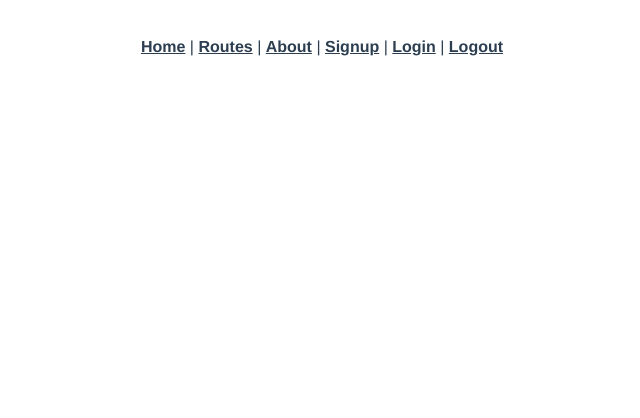
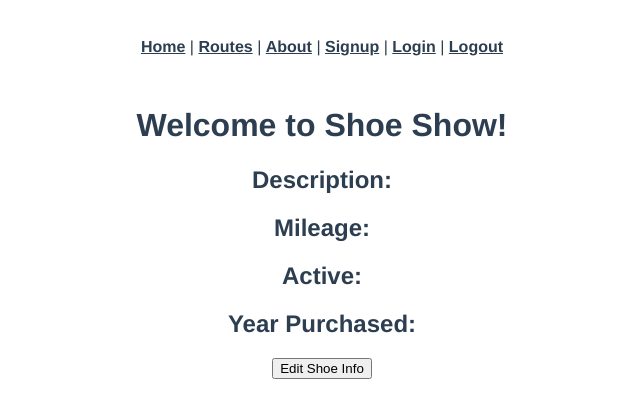
Before and after one commit to laurynpearson/running_vue_app, a Vue app: page /shoes/1 in a window 1280 px wide. Shown: the top 418 px of the page, without its empty margins (318-958 px from the left). Built offline with nearby package versions, Linux system fonts and the light colour scheme; no server answers.

Commit message:
make shoe show page and add show and edit buttons to shoe index

```diff
--- a/src/router.js
+++ b/src/router.js
@@ -9,6 +9,7 @@ import Logout from './views/Logout.vue';
 import shoeIndex from './views/shoeIndex.vue';
 import shoeCreate from './views/shoeCreate.vue';
 import routeShow from './views/routeShow.vue';
+import shoeShow from './views/shoeShow.vue';
 
 
 Vue.use(Router);
@@ -43,6 +44,11 @@ export default new Router({
       component: shoeIndex
     },
     {
+      path: '/shoes/:id',
+      name: 'shoe-show',
+      component: shoeShow
+    },
+    {
       path: '/shoes/new',
       name: 'shoes-new',
       component: shoeCreate
--- a/src/views/shoeIndex.vue
+++ b/src/views/shoeIndex.vue
@@ -5,6 +5,8 @@
       <h2>Shoe Name: {{ shoe.description }}</h2>
       <p>Mileage: {{ shoe.mileage }}</p>
       <p>Active: {{ shoe.active }}</p>
+      <p><router-link v-bind:to="/shoes/ + shoe.id" tag="button">Show More Information</router-link></p>
+      <p><router-link v-bind:to="'/shoes/' + shoe.id + '/edit'" tag="button">Edit Shoe Info</router-link></p>
       <hr>
     </div>
   </div>
--- /dev/null
+++ b/src/views/shoeShow.vue
@@ -0,0 +1,35 @@
+<template>
+  <div class="home">
+    <h1>{{ message }}</h1>
+    <div>
+      <h2>Description: {{ shoe.description }}</h2>
+      <h2>Mileage: {{ shoe.mileage }}</h2>
+      <h2>Active: {{ shoe.active }}</h2>
+      <h2>Year Purchased: {{ shoe.year_purchased }}</h2>
+      <p><router-link v-bind:to="'/shoes/' + shoe.id + '/edit'" tag="button">Edit Shoe Info</router-link></p>
+    </div>
+  </div>
+</template>
+
+<style>
+</style>
+
+<script>
+import axios from "axios";
+export default {
+  data: function() {
+    return {
+      message: "Welcome to Shoe Show!",
+      shoe: {}
+    };
+  },
+  created: function() {
+    console.log('in the create)');
+    axios.get('/api/shoes/' + this.$route.params.id).then(response => {
+      console.log(response.data);
+      this.shoe = response.data;
+    });
+  },
+  methods: {}
+};
+</script>
```
